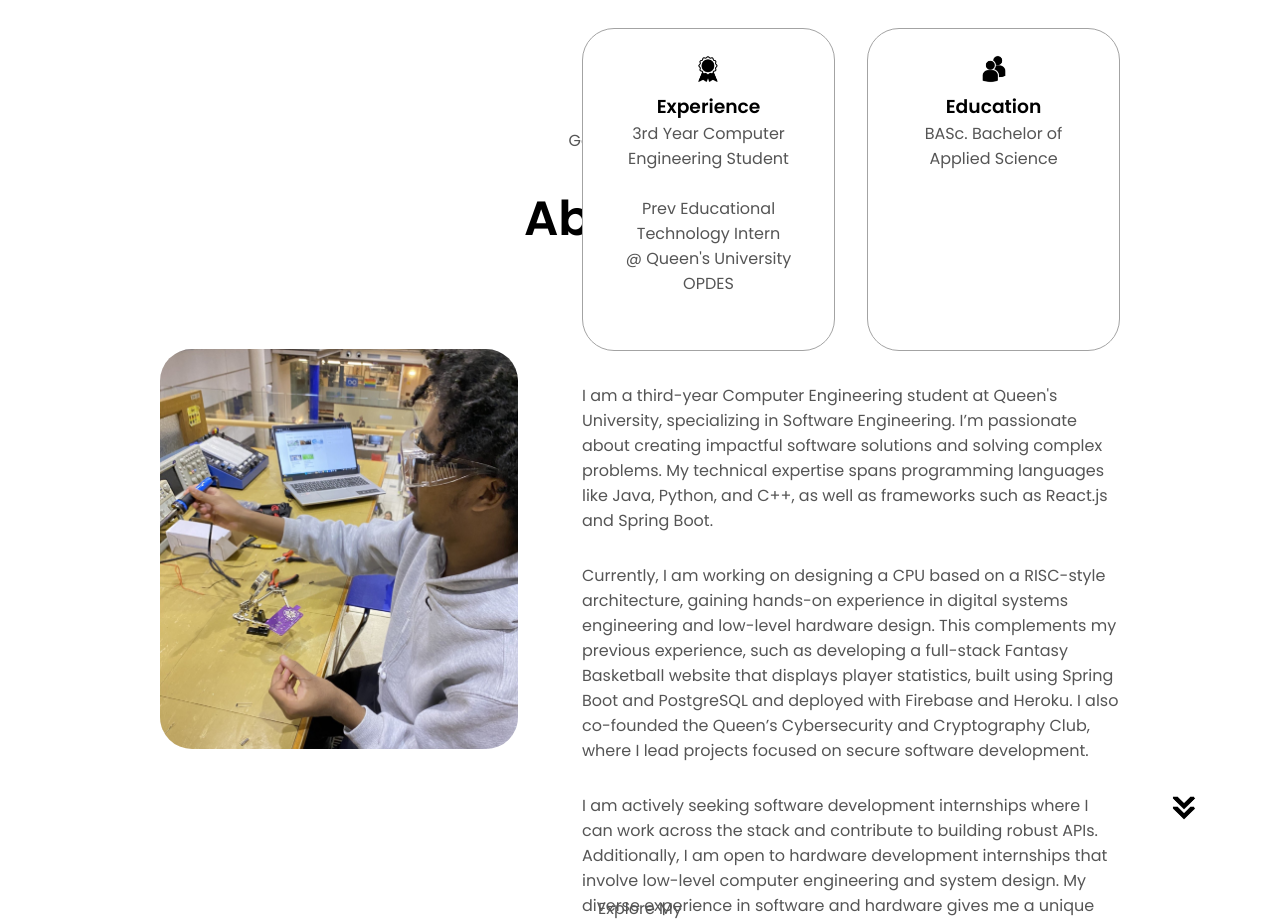
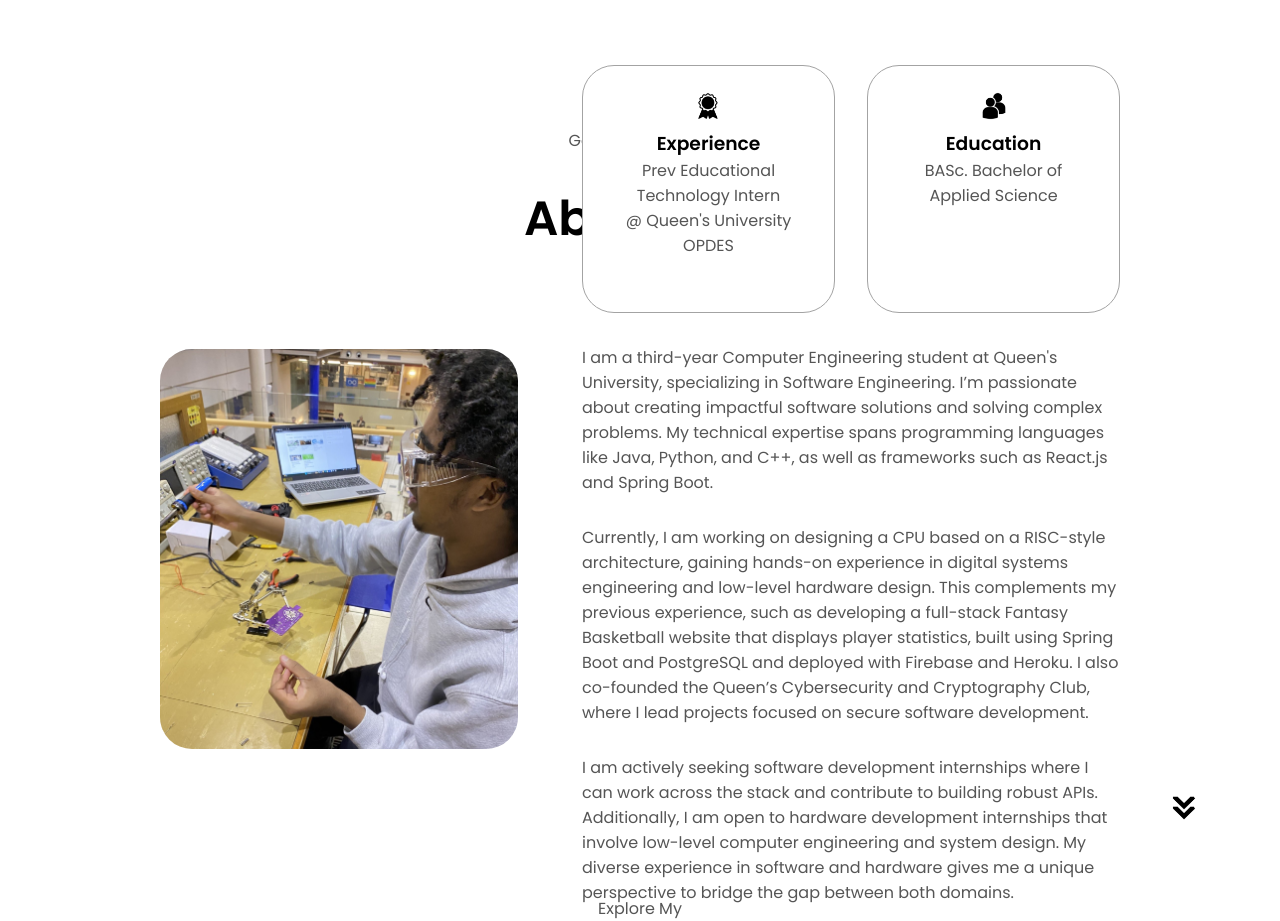
Before and after one commit to nathanddaniel/My-Personal-Website, a plain HTML site: page index.html in a window 1280 px wide. Shown: the part 800-1721 px from the top of the page. Drawn offline with Linux system fonts and the light colour scheme.

Commit message:
Changing the experience section

```diff
--- a/index.html
+++ b/index.html
@@ -91,7 +91,7 @@
                 class="icon"
               />
               <h3>Experience</h3>
-              <p>3rd Year Computer Engineering Student <br /> <br /> Prev Educational Technology Intern <br /> @ Queen's University OPDES</p>
+              <p>Prev Educational Technology Intern <br /> @ Queen's University OPDES</p>
             </div>
             <div class="details-container">
               <img
```
